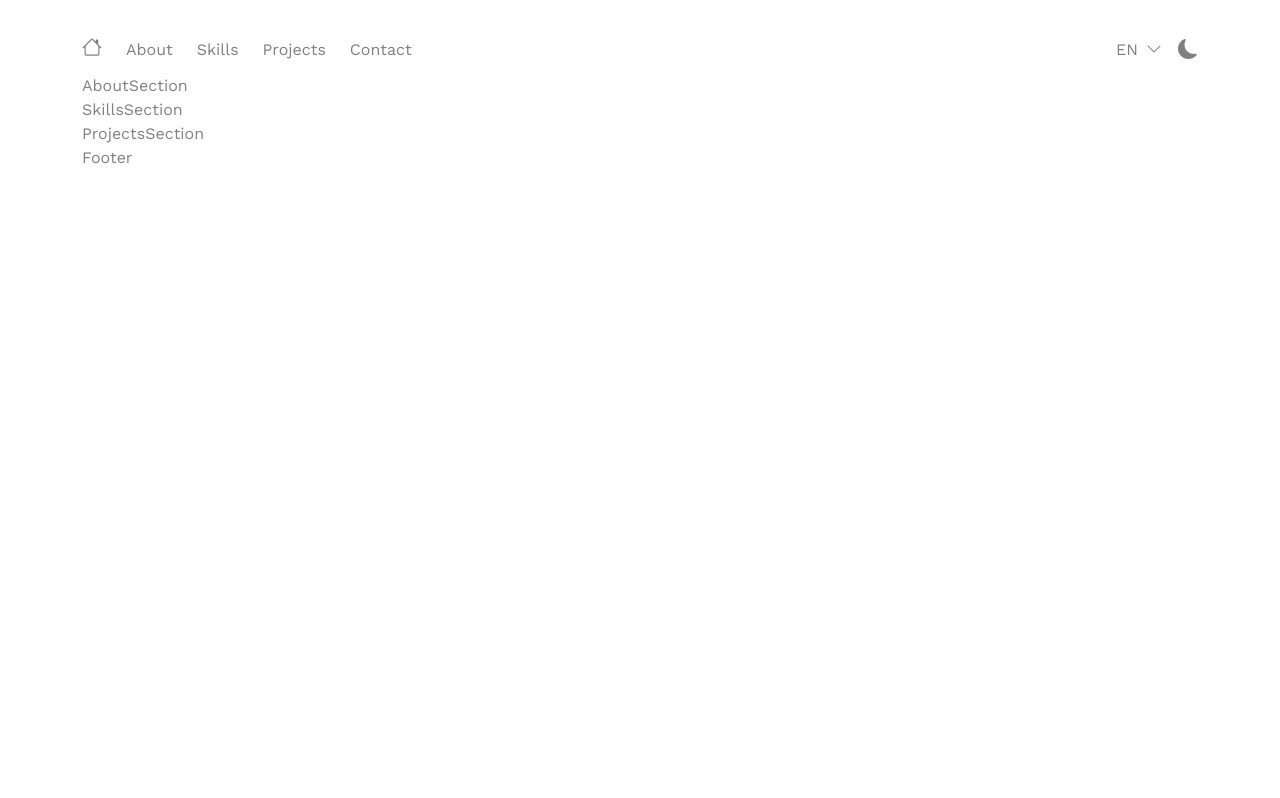
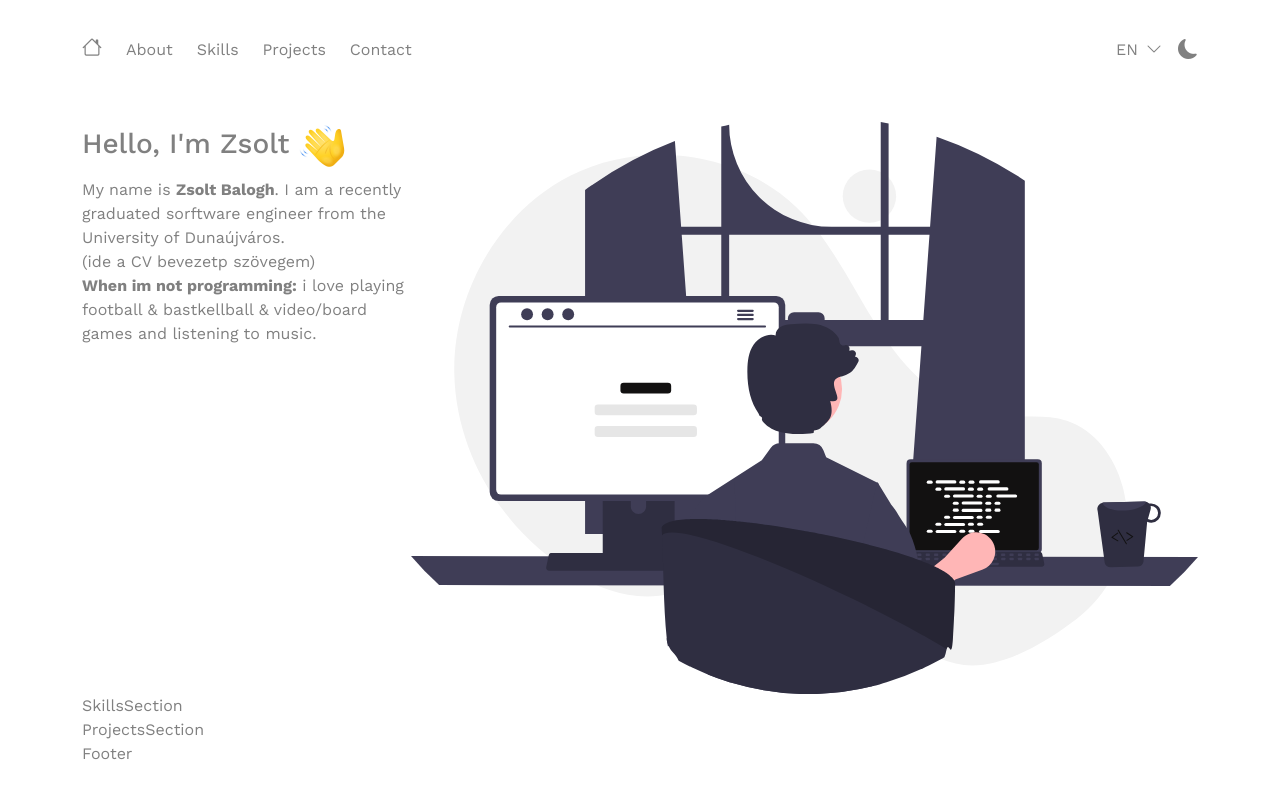
Before and after one commit to zsolt270/Portfolio, a React (Vite) app: page / in a window 1280 px wide. Built offline with nearby package versions, Linux system fonts and the light colour scheme.

Commit message:
update on the about section

```diff
--- a/src/components/AboutSection.tsx
+++ /dev/null
@@ -1,3 +0,0 @@
-export default function AboutSection() {
-	return <div>AboutSection</div>;
-}
--- a/src/components/Header.tsx
+++ b/src/components/Header.tsx
@@ -11,7 +11,7 @@ export default function Header() {
 	return (
 		<>
 			<header>
-				<nav className='navbar navbar-expand-md '>
+				<nav className='navbar navbar-expand-md mb-5'>
 					<div className='container-fluid px-0 mt-4'>
 						<a
 							className='pb-1 pe-4'
--- a/src/components/Main.tsx
+++ b/src/components/Main.tsx
@@ -1,6 +1,6 @@
-import AboutSection from "./AboutSection";
-import ProjectsSection from "./ProjectsSection";
-import SkillsSection from "./SkillsSection";
+import AboutSection from "./sections/AboutSection";
+import ProjectsSection from "./sections/ProjectsSection";
+import SkillsSection from "./sections/SkillsSection";
 
 export default function Main() {
 	return (
--- /dev/null
+++ b/src/components/sections/AboutSection.tsx
@@ -0,0 +1,35 @@
+import picture from "../../assets/programming.svg";
+import waving from "../../assets/wave-icon.png";
+
+export default function AboutSection() {
+	return (
+		<div className='d-flex'>
+			<div>
+				<h3>
+					Hello, I'm Zsolt{" "}
+					<img
+						src={waving}
+						alt='an icon about a hand waving'
+					/>
+				</h3>
+				<p>
+					My name is <span className='fw-bold'>Zsolt Balogh</span>. I am a
+					recently graduated sorftware engineer from the University of
+					Dunaújváros.
+					<br />
+					(ide a CV bevezetp szövegem)
+					<br />
+					<span className='fw-bold'>When im not programming:</span> i love
+					playing football & bastkellball & video/board games and listening to
+					music.
+				</p>
+			</div>
+			<div>
+				<img
+					src={picture}
+					alt='An image about someone programming'
+				/>
+			</div>
+		</div>
+	);
+}
```
Also changed, not shown: src/assets/wave-icon.png (added), src/components/sections/ProjectsSection.tsx (renamed from src/components/ProjectsSection.tsx), src/components/sections/SkillsSection.tsx (renamed from src/components/SkillsSection.tsx).
